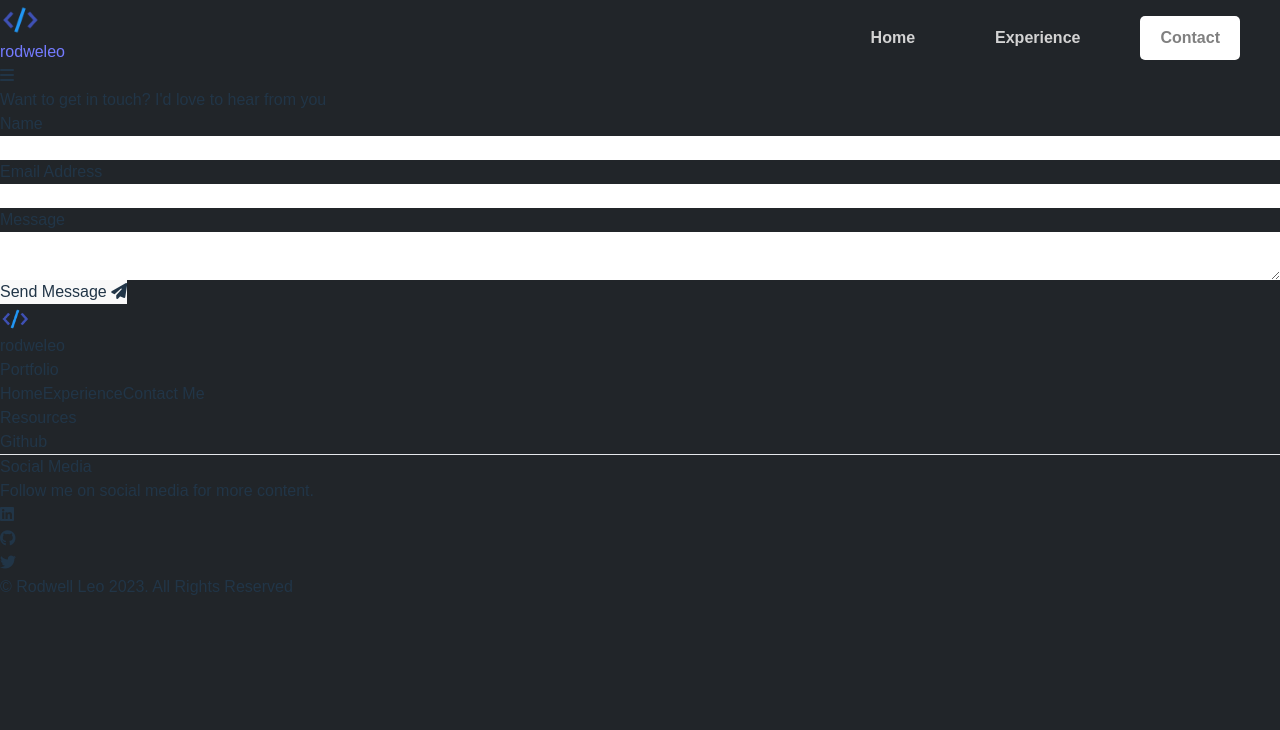
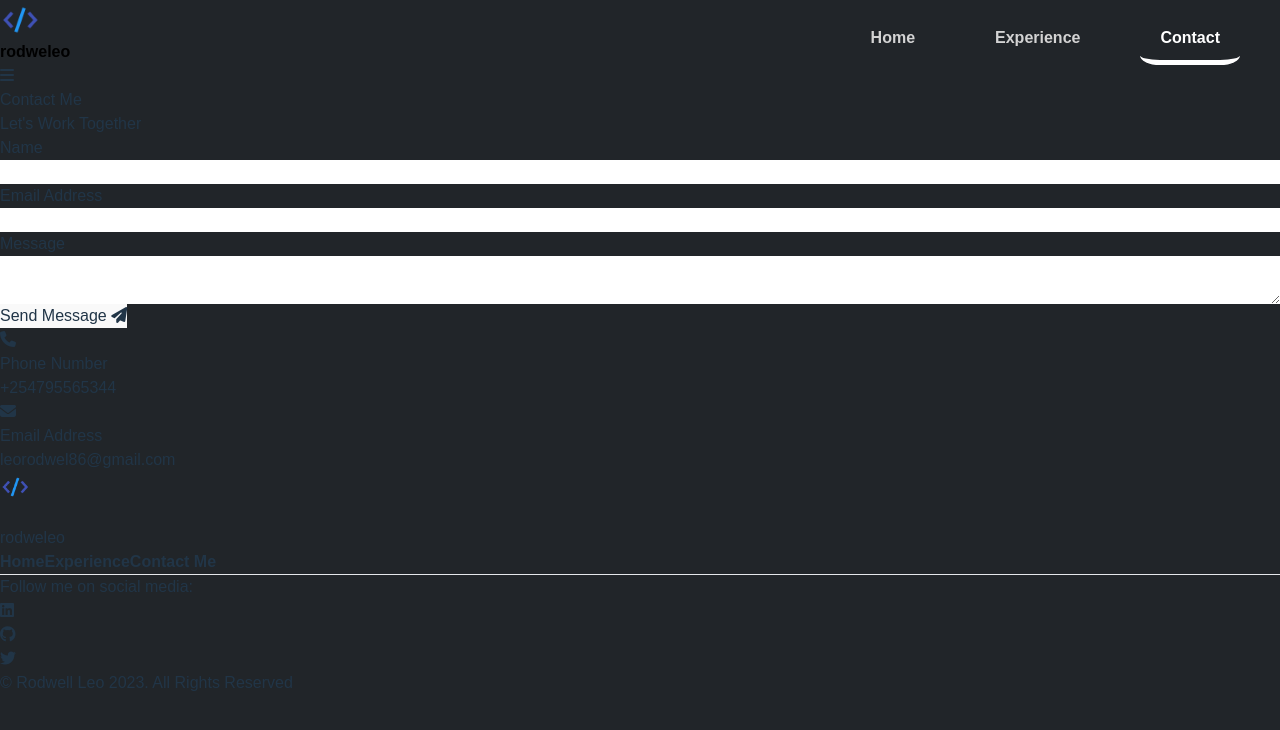
Before and after one commit to rodweleo/rodweleo.dev, a React (Vite) app: page /contact-me in a window 1280 px wide. Shown: the top 730 px of the page. Built offline with nearby package versions, Linux system fonts and the light colour scheme.

Commit message:
adding the few experiences

```diff
--- a/src/components/Contact Me/contact_form.tsx
+++ b/src/components/Contact Me/contact_form.tsx
@@ -50,8 +50,9 @@ const ContactForm = () => {
       onSubmit={(e) => handleSubmit(e)}
       ref={contactFormRef as LegacyRef<HTMLFormElement>}
       className="w-auto flex flex-col gap-2.5">
-      <p className="text-white text-3xl">
-        Want to get in touch? I'd love to hear from you
+      <h3 className="text-slate-400 font-bold">Contact Me</h3>
+      <p className="text-white text-3xl font-bold">
+        Let's Work Together
       </p>
       <div className="leading-loose">
         <label className="text-white w-full">
--- a/src/components/Footer.tsx
+++ b/src/components/Footer.tsx
@@ -6,41 +6,29 @@ export default function Footer() {
 
   return (
     <footer className="bg-blue-800/20 p-5 flex flex-col justify-center gap-5 w-full bottom-0">
-      <section className="flex flex-wrap justify-center items-start gap-10">
+      <section className="space-y-2">
         <div className="flex items-center">
           <img src="/images/logo.png" alt="Rodwell Leo" height="30" width="30" />
+          &nbsp;
           <h2 className="text-white text-xl font-bold">
             rodwe<span className="text-blue-400">leo</span>
           </h2>
         </div>
-        <div>
-          <h2 className="text-xl text-white">Portfolio</h2>
-          <ul className="text-white/40 font-bold leading-10 flex flex-col ">
-            <Link to="/">Home</Link>
-            <Link to="experience">Experience</Link>
-            <Link to="contact-me">Contact Me</Link>
-          </ul>
-        </div>
-        <div>
-          <h2 className="text-xl text-white">Resources</h2>
-          <ul className="text-white/40 font-bold leading-loose">
-            <li>
-              <a href="https://www.github.com/rodweleo" target="_blank">
-                Github
-              </a>
-            </li>
-          </ul>
-        </div>
 
       </section>
+      <ul className="text-white/40 font-bold leading-10 flex space-x-4 justify-center">
+        <Link to="/">Home</Link>
+        <Link to="experience">Experience</Link>
+        <Link to="contact-me">Contact Me</Link>
+      </ul>
       <hr />
       <section className="flex flex-col items-center w-full space-y-6">
         <div className="leading-loose w-fit space-y-1">
-          <h2 className="text-xl text-white">Social Media</h2>
           <p className="text-white/40 font-bold">
-            Follow me on social media for more content.
+            Follow me on social media:
           </p>
           <SocialLinks />
+
         </div>
         <p className="text-center text-slate-300 font-bold">&copy; {`Rodwell Leo ${year}`}. All Rights Reserved </p>
       </section>
--- a/src/components/Services/index.tsx
+++ b/src/components/Services/index.tsx
@@ -2,8 +2,8 @@ import ServiceList from "./service_list";
 
 const Services = () => {
   return (
-    <section id="services" className="min-h-screen w-full flex flex-col items-center">
-      <h2 className="text-white text-2xl font-bold">Services</h2>
+    <section id="services" className="min-h-screen w-full flex flex-col items-center mt-20">
+      <h2 className="text-white text-3xl font-bold">Services</h2>
       <p className="font-bold text-slate-500">Take a look at what I can offer:</p>
       <ServiceList />
     </section>
--- a/src/index.css
+++ b/src/index.css
@@ -45,34 +45,39 @@ nav .fa-close {
   display: none;
 }
 nav a {
-  border-radius: 5px;
+  border-radius: 20%;
   cursor: pointer;
   padding: 10px 20px;
   width: fit-content;
   font-weight: bold;
   text-align: center;
   color: lightgrey;
-    scroll-margin-top: 50px;
-    transition: all ease-in-out;
-    transition-duration: 0.25s;
-}
-
-section{
-  scroll-margin-top: 100px;
+  transition: all ease-in-out;
+  transition-duration: 0.25s;
+  position: relative;
 }
 
 nav a:hover {
   color: gray;
-  background: white;
+  border-bottom: 2px solid white;
 }
 
 nav a.active {
-  background-color: white;
-  color: gray;
+  border-bottom: 5px solid white;
+  color: white;
   font-weight: bold;
 }
 
 
+nav a:hover::after,
+nav a.active::after {
+  width: 100%;
+  left: 0;
+}
+
+section {
+  scroll-margin-top: 100px;
+}
 
 label {
   display: flex;
@@ -111,8 +116,13 @@ h5 {
     color: #213547;
     background-color: #ffffff;
   }
+  a{
+    font-weight: bold;
+    transition: all ease-in-out;
+    transition-duration: 0.25s;
+  }
   a:hover {
-    color: #747bff;
+    color: black;
   }
   button {
     background-color: #f9f9f9;
--- a/src/pages/Homepage.tsx
+++ b/src/pages/Homepage.tsx
@@ -1,5 +1,4 @@
 import { useId } from "react";
-import ContactMe from "../components/Contact Me";
 import Services from "../components/Services/index";
 import Hero from "./hero";
 import Projects from "./Projects";
@@ -29,8 +28,7 @@ const Homepage = () => {
       <Skills />
       <Services />
       <Projects />
-      <ContactMe />
-      <div id={homeNavContainerId} className="w-fit fixed bg-slate-800 top-1/2 left-0 h-fit flex flex-col p-2.5 justify-center gap-6 text-slate-300 rounded-r-md hidden">
+      <div id={homeNavContainerId} className="w-fit fixed bg-slate-800 top-1/2 left-0 h-fit flex-col p-2.5 justify-center gap-6 text-slate-300 rounded-r-md hidden">
         <i className="fa-solid fa-bars text-white absolute hidden cursor-pointer rounded-r-full" onClick={() => openHomeNav()}></i>
         <i className="fa-solid fa-close absolute right-[-30px] top-[-30px] hover:bg-slate-700 rounded-full p-2 cursor-pointer" onClick={() => handleClick()}></i>
         <ul id={homeNavId} className="flex-col gap-5 z-50 hidden">
--- a/src/pages/Skills.tsx
+++ b/src/pages/Skills.tsx
@@ -88,8 +88,8 @@ const Skills = () => {
   ];
 
   return (
-    <section id="skills" className="text-center space-y-4 min-h-screen">
-      <h2 className="font-bold text-slate-200 text-2xl">Skills</h2>
+    <section id="skills" className="text-center space-y-4 min-h-screen mt-20">
+      <h2 className="font-bold text-slate-200 text-3xl">Skills</h2>
       <p className="font-bold text-xl text-slate-400">The technologies and tools I use:</p>
       <div className="flex flex-wrap w-full gap-10 justify-center">
         <SkillContainer skill_list={frontend_stack} header="Frontend" />
--- a/src/pages/contact/index.tsx
+++ b/src/pages/contact/index.tsx
@@ -4,8 +4,20 @@ const ContactMe = () => {
     return (
         <section
             id="contact-me"
-            className="h-screen flex w-full justify-center items-center place-content-center p-5">
+            className="h-screen flex flex-wrap w-full justify-center items-center space-x-40">
             <ContactForm />
+            <ul className="space-y-4">
+                <li className="flex items-center p-0 m-0 gap-2"><i className="fa-solid fa-phone p-2.5 border border-slate-500 rounded-md text-slate-500"></i>
+                    <ul>
+                        <li className="text-slate-500 text-sm font-bold">Phone Number</li>
+                        <li className="font-bold text-slate-200">+254795565344</li>
+                    </ul></li>
+                <li className="gap-2 flex items-center p-0 m-0 justify-start"><i className="p-2.5 border border-slate-500 rounded-md fa-solid fa-envelope text-slate-500"></i>
+                    <ul>
+                        <li className="text-slate-500 text-sm font-bold">Email Address</li>
+                        <li className="font-bold text-slate-200">leorodwel86@gmail.com</li>
+                    </ul></li>
+            </ul>
         </section>
     );
 };
--- a/src/pages/experience/index.tsx
+++ b/src/pages/experience/index.tsx
@@ -12,7 +12,7 @@ export const ExperiencePage = () => {
                 to: "",
                 present: true
             },
-            summary: "",
+            summary: "Lorem ipsum dolor sit amet consectetur adipisicing elit. Distinctio quasi optio quod incidunt architecto consequuntur ipsum delectus et illum repellendus dicta, facere vero assumenda expedita dolores velit iure itaque nulla!",
             accomplishments: [
                 "Spearheaded the development of cutting-edge web and native applications, leveraging advanced technologies and Agile engineering practices to ensure optimal performance and user satisfaction",
                 "Collaborated closely with cross-functional teams to translate business requirements into technical solutions, driving competitive differentiation and enhancing the organisation's technology stack",
@@ -21,8 +21,7 @@ export const ExperiencePage = () => {
                 "Played a pivotal role in system testing, documentation, and user training, ensuring seamless adoption and utilisation of technology solutions across the organisation",
                 " Established and maintained strong relationships with internal stakeholders, fostering a culture of collaboration, transparency, and accountability."
             ],
-            techstack: [
-
+            techstack: ["ReactJS", "TypeScript", "NodeJS - ExpressJS", "MySQL", "Git", "Docker"
             ]
         }
     ]
```
Also changed, not shown: src/components/experience/cards/ExperienceCard.tsx (+35 -10 lines), src/pages/Projects.tsx (+28 -22 lines), src/pages/hero.tsx (+19 -28 lines).
